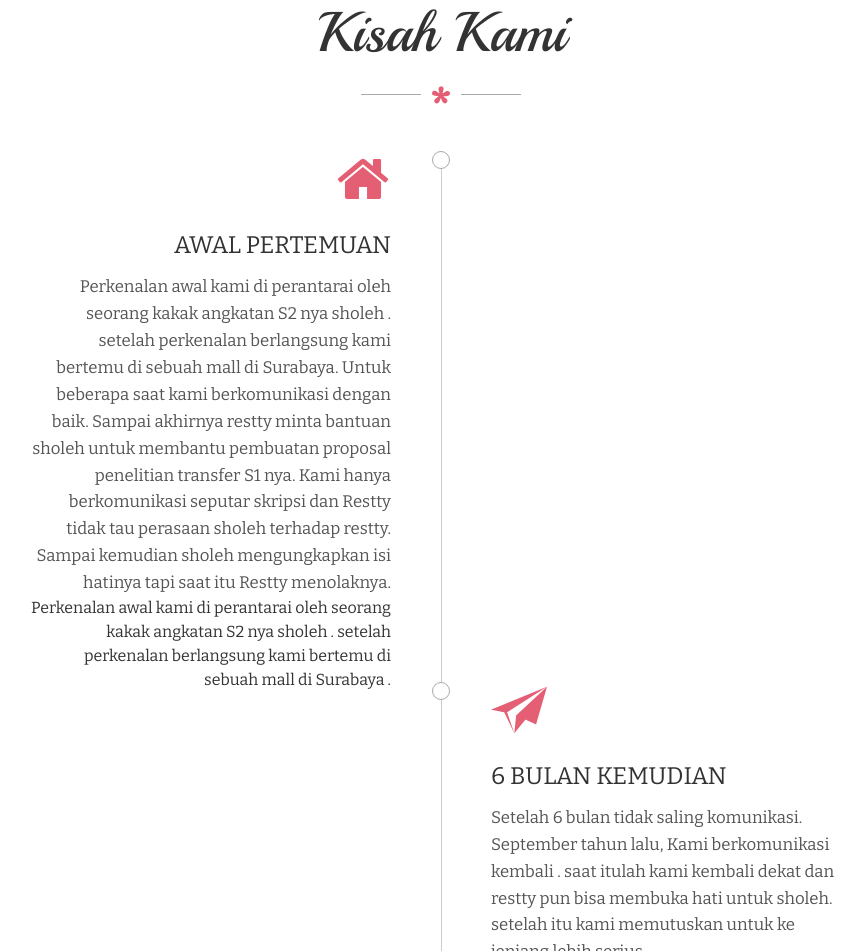
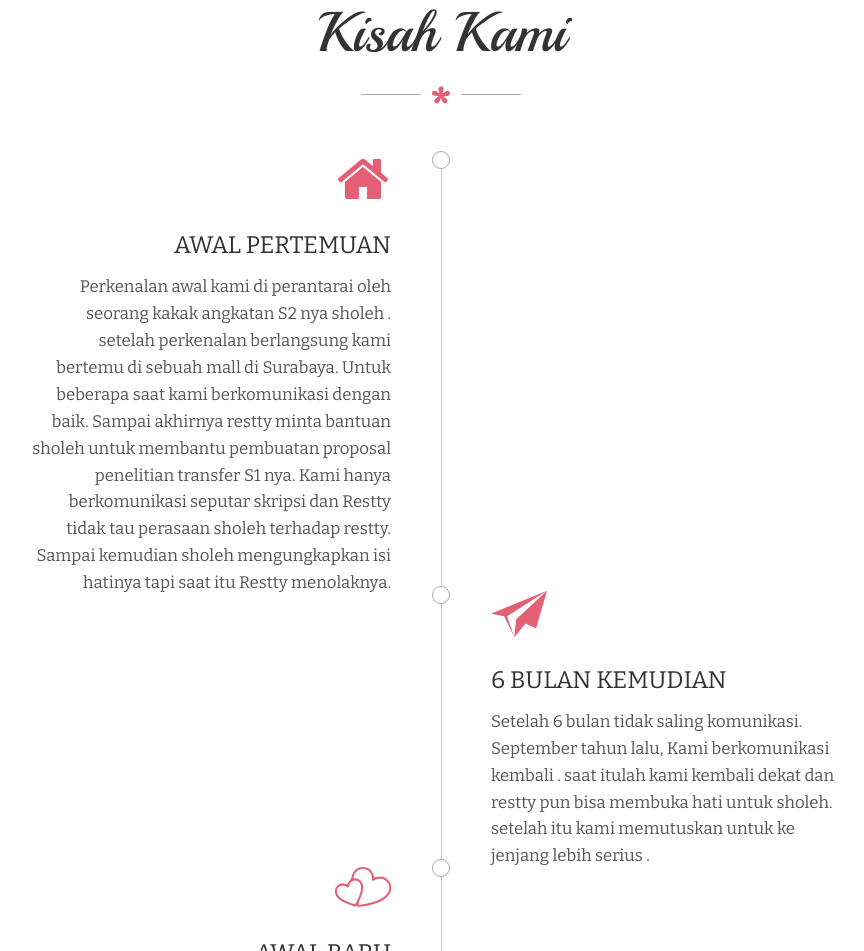
Before and after one commit to sholeh-and-restty-wedding/wedding, a plain HTML site: page index.html in a window 1280 px wide. Shown: the part 1795-2746 px from the top of the page, without its empty margins (199-1063 px from the left). Drawn offline with nearby package versions, Linux system fonts and the light colour scheme; some packages are replaced by stand-ins of ours.

Commit message:
revisi 3

```diff
--- a/index.html
+++ b/index.html
@@ -116,11 +116,8 @@
 						<div class="w-detail left">
 							<i class="icon icon-home"></i>
 							<h4 class="title">AWAL PERTEMUAN</h4>
-
 							<p>Perkenalan awal kami di perantarai oleh seorang kakak angkatan S2 nya sholeh . setelah perkenalan berlangsung kami bertemu di sebuah mall di Surabaya. Untuk beberapa saat kami berkomunikasi dengan baik. Sampai akhirnya restty minta bantuan sholeh untuk membantu pembuatan proposal penelitian transfer S1 nya. Kami hanya berkomunikasi seputar skripsi dan Restty tidak tau perasaan sholeh terhadap restty. Sampai kemudian sholeh mengungkapkan isi hatinya tapi saat itu Restty menolaknya.
 							</p>
-
-							Perkenalan awal kami di perantarai oleh seorang kakak angkatan S2 nya sholeh . setelah perkenalan berlangsung kami bertemu di sebuah mall di Surabaya .
 						</div><!-- w-detail -->
 
 						<div class="w-detail right">
```
